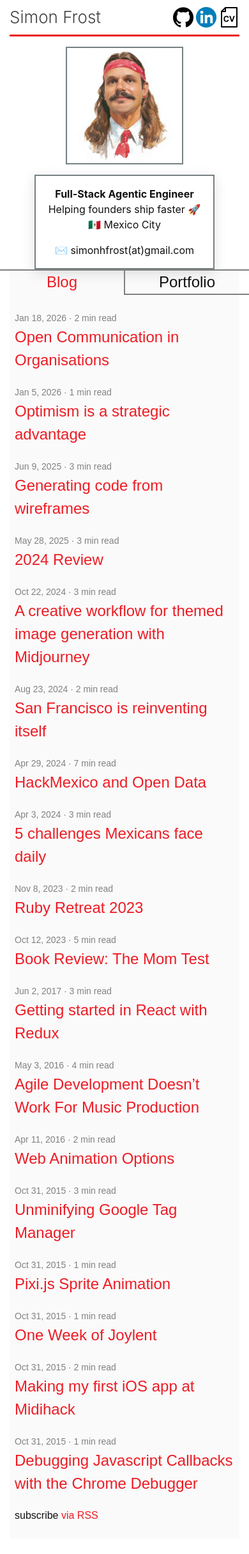
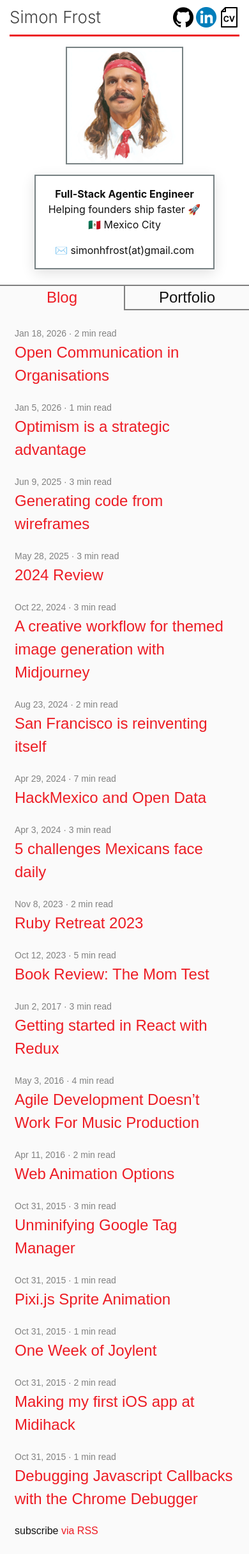
Before and after one commit to SimonHFrost/jekyll_blog, a Jekyll site: the page built from index.markdown, in a window 390 px wide. Shown: the whole page at 64% size. Built offline with Jekyll 4.4.1, drawn with Linux system fonts in a browser that asks for light colours; before the commit the page ends 2405 px from its top, so only the background shows below that.

Commit message:
Mobile: add margin below info card, full-bleed blog/portfolio background
Co-Authored-By: Claude Opus 4.8 (1M context) <noreply@anthropic.com>

```diff
--- a/assets/main.scss
+++ b/assets/main.scss
@@ -111,9 +111,15 @@ body {
   }
 
   // Keep the blog/portfolio content readable over the animation, so the
-  // animation only shows in the profile band between the header and tabs
+  // animation only shows in the profile band between the header and tabs.
+  // Bleed the background out to the screen edges (cancel the 15px wrapper
+  // padding, then add it back as padding so content stays aligned).
   .tabs {
     background: #fafafa;
+    margin-left: -15px;
+    margin-right: -15px;
+    padding-left: 15px;
+    padding-right: 15px;
   }
 }
 
--- a/index.markdown
+++ b/index.markdown
@@ -46,6 +46,7 @@ list_title: "Latest Posts"
         background: #fff;
         border: 2px solid #778183;
         padding: 16px 20px;
+        margin-bottom: 24px;
         box-shadow: 0 6px 20px rgba(0, 0, 0, 0.12);
     }
 }
```
